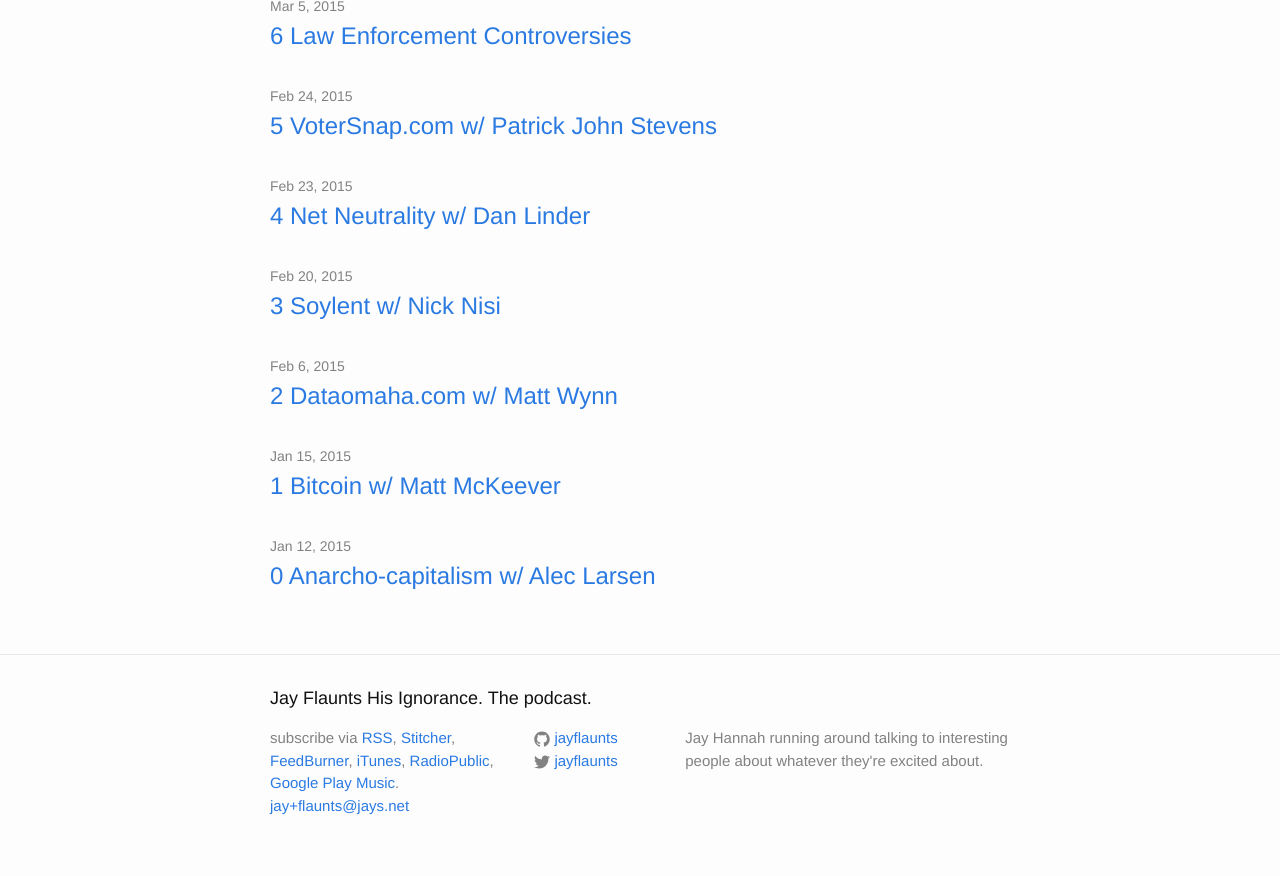
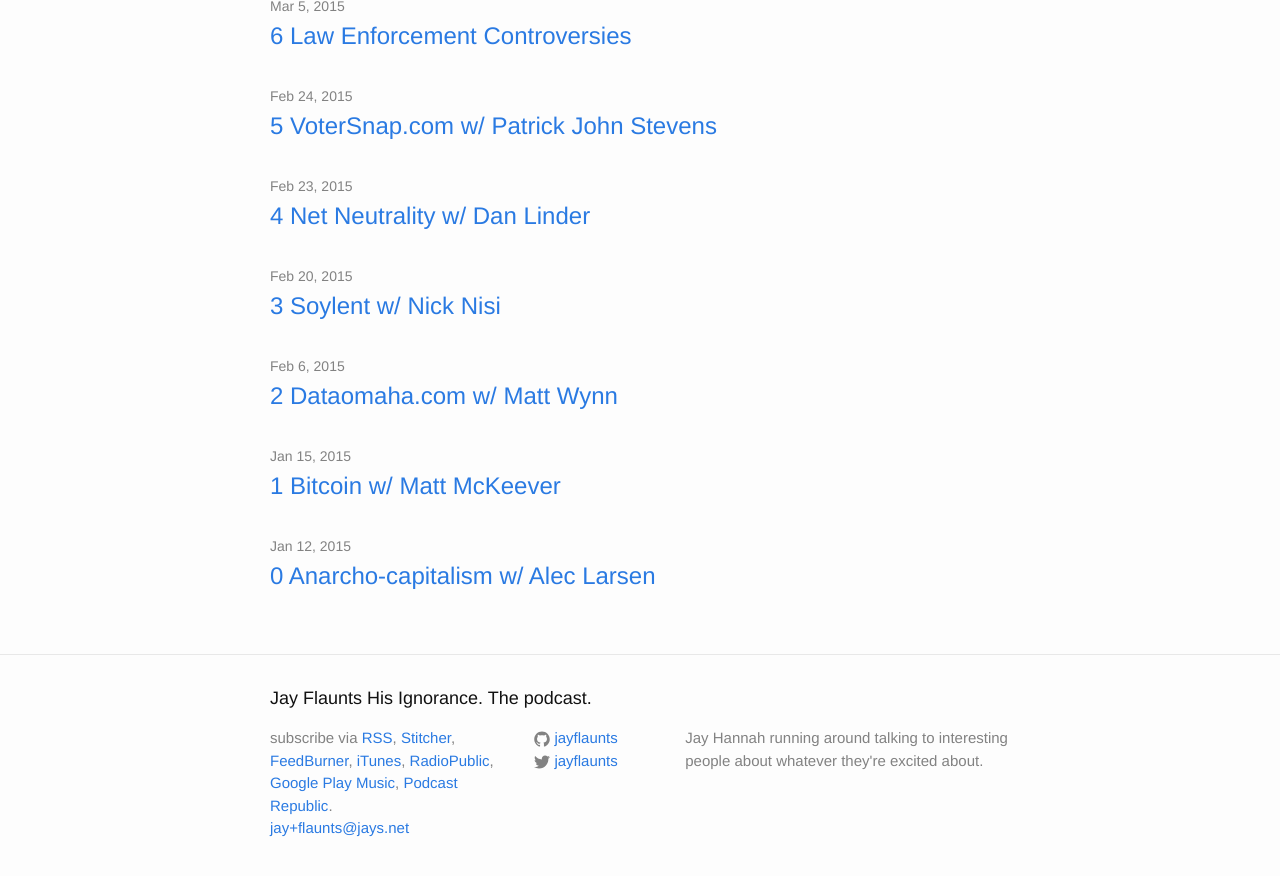
Before and after one commit to jhannah/jayflaunts, a Jekyll site: the page built from index.html, in a window 1280 px wide and 900 px high, scrolled down 2240 px. Shown: the top 876 px of the window. Built offline with Jekyll 4.4.1, drawn with Linux system fonts in a browser that asks for light colours.

Commit message:
Added Podcast Republic link

```diff
--- a/_includes/footer.html
+++ b/_includes/footer.html
@@ -14,7 +14,8 @@
             <a target="_blank" href="http://feeds.feedburner.com/JayFlaunts">FeedBurner</a>,
             <a target="_blank" href="https://itunes.apple.com/au/podcast/jay-flaunts-his-ignorance./id963522849">iTunes</a>,
             <a target="_blank" href="https://play.radiopublic.com/jay-flaunts-his-ignorance-the-podcast-69gZLP">RadioPublic</a>,
-            <a target="_blank" href="https://play.google.com/music/m/Ixvqs2huj4nsqets72hr5x3d52q?t=Jay_Flaunts_His_Ignorance_The_podcast">Google Play Music</a>.
+            <a target="_blank" href="https://play.google.com/music/m/Ixvqs2huj4nsqets72hr5x3d52q?t=Jay_Flaunts_His_Ignorance_The_podcast">Google Play Music</a>,
+            <a target="_blank" href="https://podcastrepublic.net/podcast/963522849">Podcast Republic</a>.
           </li>
           <li><a href="mailto:{{ site.email }}">{{ site.email }}</a></li>
         </ul>
```
